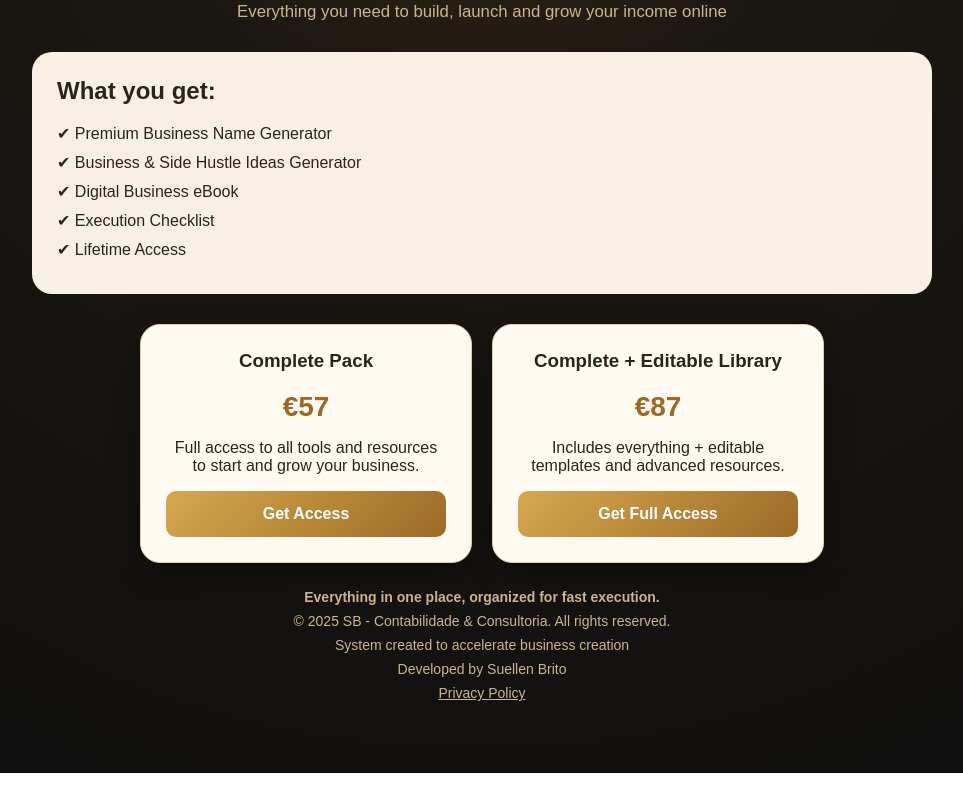
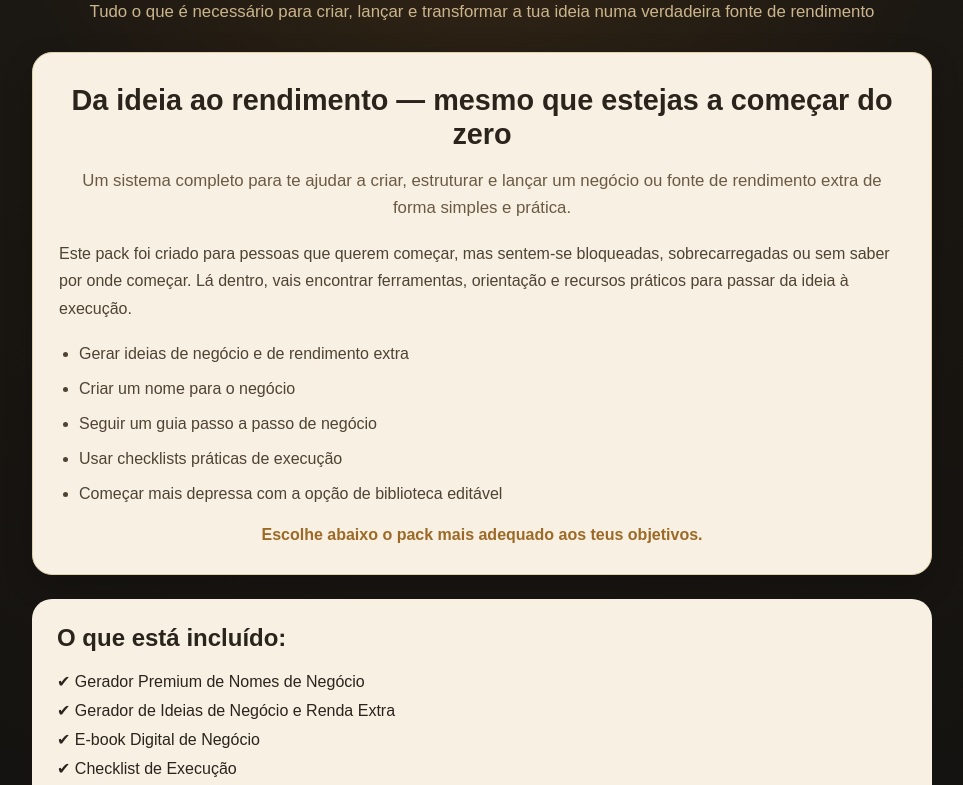
Before and after one commit to britocynn/premium-business-pack, a website: page index.html in a window 1280 px wide. Shown: the part 237-1022 px from the top of the page, without its empty margins (158-1121 px from the left). Drawn offline with nearby package versions, Linux system fonts and the light colour scheme.

Commit message:
Update index.html

```diff
--- a/index.html
+++ b/index.html
@@ -1,5 +1,5 @@
 <!DOCTYPE html>
-<html lang="en">
+<html lang="pt">
 <head>
   <meta charset="UTF-8" />
   <meta name="viewport" content="width=device-width, initial-scale=1.0" />
@@ -142,6 +142,56 @@
   font-weight:bold;
 }
 
+.info-block{
+  background:#f8f0e3;
+  color:#2b241c;
+  padding:30px 26px;
+  border-radius:20px;
+  margin-bottom:24px;
+  text-align:left;
+  border:1px solid #e0cfa9;
+  box-shadow:0 10px 30px rgba(0, 0, 0, 0.18);
+}
+
+.info-block h2{
+  margin:0 0 10px 0;
+  font-size:1.8rem;
+  line-height:1.2;
+  text-align:center;
+}
+
+.info-subtitle{
+  color:#6b5a43;
+  text-align:center;
+  font-size:1.05rem;
+  line-height:1.6;
+  margin-bottom:18px;
+}
+
+.info-body{
+  color:#4f4333;
+  line-height:1.7;
+  margin-bottom:18px;
+}
+
+.info-list{
+  margin:0 0 18px 20px;
+  padding:0;
+  color:#4f4333;
+  line-height:1.7;
+}
+
+.info-list li{
+  margin-bottom:8px;
+}
+
+.info-closing{
+  margin:0;
+  font-weight:bold;
+  color:#9c6a26;
+  text-align:center;
+}
+
   </style>
 </head>
 <body>
@@ -155,14 +205,35 @@
 
     <div class="language-wrap">
       <select id="language" onchange="updateLanguage()">
+        <option value="pt">Português</option>
         <option value="en">English</option>
-        <option value="pt">Português</option>
       </select>
     </div>
 
     <h1 id="title">✦ Premium Business Pack ✦</h1>
-    <p class="subtitle" id="subtitle">Everything you need to build, launch and grow your income online</p>
+    <p class="subtitle" id="subtitle">Everything you need to build, launch and turn an idea into a real source of income</p>
 
+    <div class="info-block">
+  <h2 id="infoTitle">From idea to income — even if you’re starting from zero</h2>
+
+  <p class="info-subtitle" id="infoSubtitle">
+    A complete system to help you create, structure and launch a business or extra income stream in a simple and practical way.
+  </p>
+
+  <p class="info-body" id="infoBody">
+    This pack was created for people who want to start but feel stuck, overwhelmed or unsure where to begin. Inside, you’ll find tools, guidance and practical resources to help you move from idea to execution.
+  </p>
+
+  <ul class="info-list">
+    <li id="infoBullet1">Generate business and side hustle ideas</li>
+    <li id="infoBullet2">Create a business name</li>
+    <li id="infoBullet3">Follow a step-by-step business guide</li>
+    <li id="infoBullet4">Use practical execution checklists</li>
+    <li id="infoBullet5">Start faster with the editable library option</li>
+  </ul>
+
+  <p class="info-closing" id="infoClosing">Choose the pack that fits your goals below.</p>
+</div>
     <div class="box">
       <h2 id="boxTitle">What you get:</h2>
 
@@ -232,7 +303,7 @@
       document.getElementById("loginBtn").innerText = "Entrar";
       document.getElementById("signupBtn").innerText = "Criar Conta";
       document.getElementById("title").innerText = "✦ Pack Premium de Negócio ✦";
-      document.getElementById("subtitle").innerText = "Tudo o que é necessário para criar, lançar e fazer crescer o rendimento online";
+      document.getElementById("subtitle").innerText = "Tudo o que é necessário para criar, lançar e transformar a tua ideia numa verdadeira fonte de rendimento";
       document.getElementById("boxTitle").innerText = "O que está incluído:";
       document.getElementById("feature1").innerText = "✔ Gerador Premium de Nomes de Negócio";
       document.getElementById("feature2").innerText = "✔ Gerador de Ideias de Negócio e Renda Extra";
@@ -247,6 +318,15 @@
       document.getElementById("plan2Title").innerText = "Pack Completo + Biblioteca Editável";
       document.getElementById("plan2Desc").innerText = "Inclui tudo + templates editáveis e recursos avançados.";
       document.getElementById("plan2Btn").innerText = "Quero o Acesso Total";
+      document.getElementById("infoTitle").innerText = "Da ideia ao rendimento — mesmo que estejas a começar do zero";
+      document.getElementById("infoSubtitle").innerText = "Um sistema completo para te ajudar a criar, estruturar e lançar um negócio ou fonte de rendimento extra de forma simples e prática.";
+      document.getElementById("infoBody").innerText = "Este pack foi criado para pessoas que querem começar, mas sentem-se bloqueadas, sobrecarregadas ou sem saber por onde começar. Lá dentro, vais encontrar ferramentas, orientação e recursos práticos para passar da ideia à execução.";
+      document.getElementById("infoBullet1").innerText = "Gerar ideias de negócio e de rendimento extra";
+      document.getElementById("infoBullet2").innerText = "Criar um nome para o negócio";
+      document.getElementById("infoBullet3").innerText = "Seguir um guia passo a passo de negócio";
+      document.getElementById("infoBullet4").innerText = "Usar checklists práticas de execução";
+      document.getElementById("infoBullet5").innerText = "Começar mais depressa com a opção de biblioteca editável";
+      document.getElementById("infoClosing").innerText = "Escolhe abaixo o pack mais adequado aos teus objetivos.";
 
 
       const footerNote = document.getElementById("footerNote");
@@ -268,7 +348,7 @@
       document.getElementById("loginBtn").innerText = "Login";
       document.getElementById("signupBtn").innerText = "Create Account";
       document.getElementById("title").innerText = "✦ Premium Business Pack ✦";
-      document.getElementById("subtitle").innerText = "Everything you need to build, launch and grow your income online";
+      document.getElementById("subtitle").innerText = "Everything you need to build, launch and turn an idea into a real source of income";
       document.getElementById("boxTitle").innerText = "What you get:";
       document.getElementById("feature1").innerText = "✔ Premium Business Name Generator";
       document.getElementById("feature2").innerText = "✔ Business & Side Hustle Ideas Generator";
@@ -283,6 +363,15 @@
       document.getElementById("plan2Title").innerText = "Complete + Editable Library";
       document.getElementById("plan2Desc").innerText = "Includes everything + editable templates and advanced resources.";
       document.getElementById("plan2Btn").innerText = "Get Full Access";
+      document.getElementById("infoTitle").innerText = "From idea to income — even if you’re starting from zero";
+      document.getElementById("infoSubtitle").innerText = "A complete system to help you create, structure and launch a business or extra income stream in a simple and practical way.";
+      document.getElementById("infoBody").innerText = "This pack was created for people who want to start but feel stuck, overwhelmed or unsure where to begin. Inside, you’ll find tools, guidance and practical resources to help you move from idea to execution.";
+      document.getElementById("infoBullet1").innerText = "Generate business and side hustle ideas";
+      document.getElementById("infoBullet2").innerText = "Create a business name";
+      document.getElementById("infoBullet3").innerText = "Follow a step-by-step business guide";
+      document.getElementById("infoBullet4").innerText = "Use practical execution checklists";
+      document.getElementById("infoBullet5").innerText = "Start faster with the editable library option";
+      document.getElementById("infoClosing").innerText = "Choose the pack that fits your goals below.";
 
 
       const footerNote = document.getElementById("footerNote");
@@ -361,6 +450,7 @@
   window.buyPlan = buyPlan;
   window.updateLanguage = updateLanguage;
 
+  document.getElementById("language").value = "pt";
   updateLanguage();
 </script>
 </body>
```
